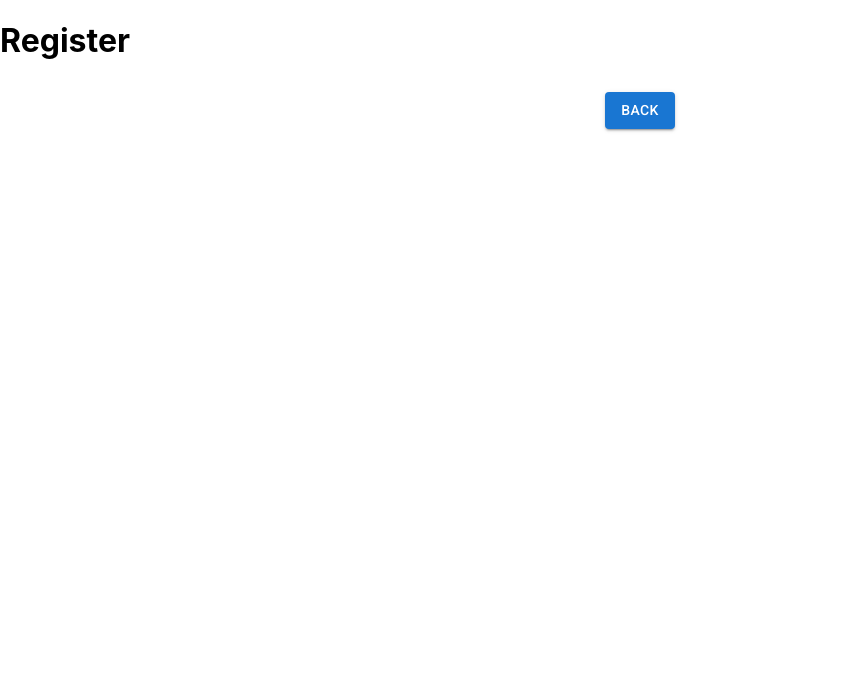
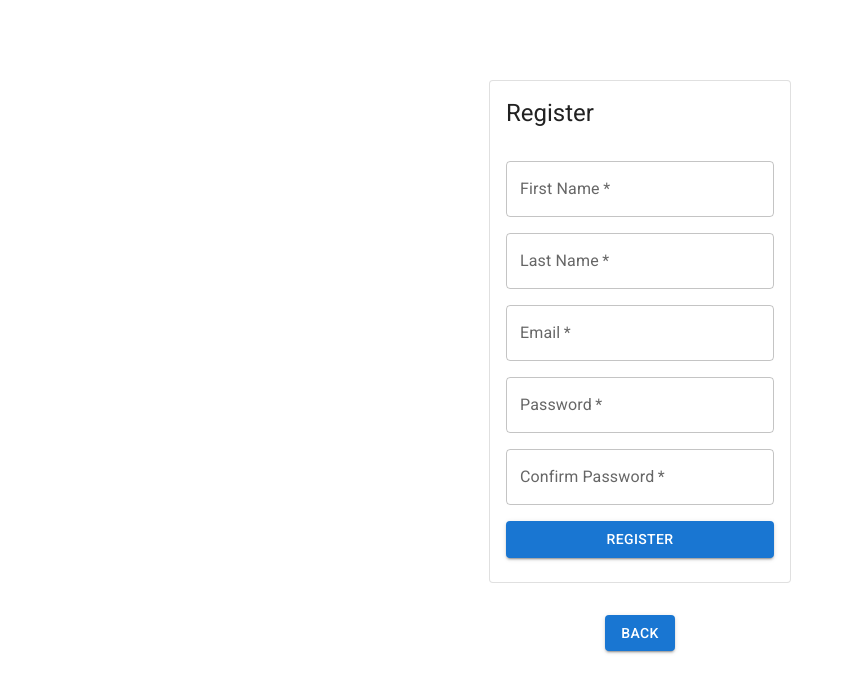
Before and after one commit to oskarcokl/chakra-vs-mui, a React (Create React App) app in the folder mui/: page /register in a window 1280 px wide. Shown: the top 692 px of the page, without its empty margins (0-852 px from the left). Built offline with nearby package versions, Linux system fonts and the light colour scheme.

Commit message:
feat: Add form validation to register component

```diff
--- a/mui/src/components/Register.tsx
+++ b/mui/src/components/Register.tsx
@@ -1,5 +1,120 @@
+import { TextField, Button, Card, CardContent, CardHeader, Stack, Snackbar, Alert } from '@mui/material';
+import { z } from 'zod';
+import { useForm } from 'react-hook-form';
+import { zodResolver } from '@hookform/resolvers/zod';
+import { useState } from 'react';
+
+const registerSchema = z.object({
+    firstName: z.string().min(1, "First name is required"),
+    lastName: z.string().min(1, "Last name is required"),
+    email: z.string().min(1, "Email is required").email("Invalid email address"),
+    password: z.string().min(8, "Password must be at least 8 characters long"),
+    confirmPassword: z.string().min(8, "Confirm password must be at least 8 characters long")
+}).superRefine(({ password, confirmPassword }, ctx) => {
+    if (password !== confirmPassword) {
+        ctx.addIssue({
+            code: "custom",
+            message: "Passwords do not match",
+            path: ["confirmPassword"]
+        });
+    }
+});
+
+type RegisterFormData = z.infer<typeof registerSchema>;
+
 const Register = () => {
-    return <h1>Register</h1>
+    const [isSubmitting, setIsSubmitting] = useState(false);
+    const [snackbarOpen, setSnackbarOpen] = useState(false);
+    const [snackbarMessage, setSnackbarMessage] = useState('');
+    const [snackbarSeverity, setSnackbarSeverity] = useState<'success' | 'error'>('success');
+    const { register, handleSubmit, formState: { errors } } = useForm<RegisterFormData>({
+        resolver: zodResolver(registerSchema)
+    });
+
+    const registerHandler = async (data: RegisterFormData) => {
+        setIsSubmitting(true);
+        try {
+            console.log(data);
+
+            await new Promise(resolve => setTimeout(resolve, 1000));
+
+            setSnackbarOpen(true);
+            setSnackbarMessage("Register successful");
+            setSnackbarSeverity('success');
+        } catch (error) {
+            console.error(error);
+            setSnackbarOpen(true);
+            setSnackbarMessage("Register failed");
+            setSnackbarSeverity('error');
+        } finally {
+            setIsSubmitting(false);
+        }
+    }
+
+    return (
+        <Card variant="outlined" sx={{ maxWidth: '300px', margin: 'auto', mt: 10 }}>
+            <CardHeader title="Register" />
+            <CardContent>
+                <form onSubmit={handleSubmit(registerHandler)}>
+                    <Stack spacing={2}>
+                        <TextField
+                            label="First Name"
+                            required
+                            {...register('firstName')}
+                            error={!!errors.firstName}
+                            helperText={errors.firstName?.message}
+                        />
+                        <TextField
+                            label="Last Name"
+                            required
+                            {...register('lastName')}
+                            error={!!errors.lastName}
+                            helperText={errors.lastName?.message}
+                        />
+                        <TextField
+                            label="Email"
+                            type="email"
+                            required
+                            {...register('email')}
+                            error={!!errors.email}
+                            helperText={errors.email?.message}
+                        />
+                        <TextField
+                            label="Password"
+                            type="password"
+                            required
+                            {...register('password')}
+                            error={!!errors.password}
+                            helperText={errors.password?.message}
+                        />
+                        <TextField
+                            label="Confirm Password"
+                            type="password"
+                            required
+                            {...register('confirmPassword')}
+                            error={!!errors.confirmPassword}
+                            helperText={errors.confirmPassword?.message}
+                        />
+                        <Button
+                            variant="contained"
+                            color="primary"
+                            type="submit"
+                            disabled={isSubmitting}>
+                            {isSubmitting ? 'Registering...' : 'Register'}
+                        </Button>
+                    </Stack>
+                </form>
+
+                <Snackbar
+                    open={snackbarOpen}
+                    onClose={() => setSnackbarOpen(false)}
+                    autoHideDuration={3000}
+                    anchorOrigin={{ vertical: 'top', horizontal: 'center' }}>
+                    <Alert severity={snackbarSeverity}>{snackbarMessage}</Alert>
+                </Snackbar>
+            </CardContent>
+        </Card>
+    );
 }
 
 export default Register;
```
